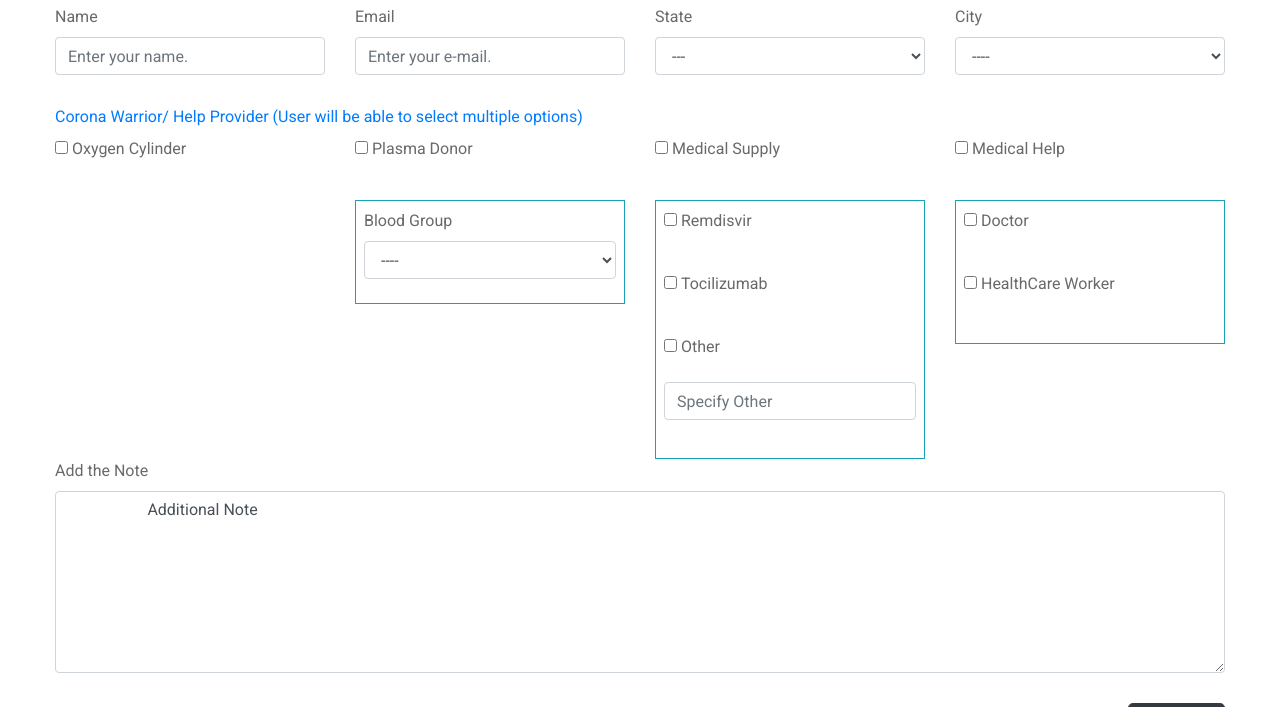
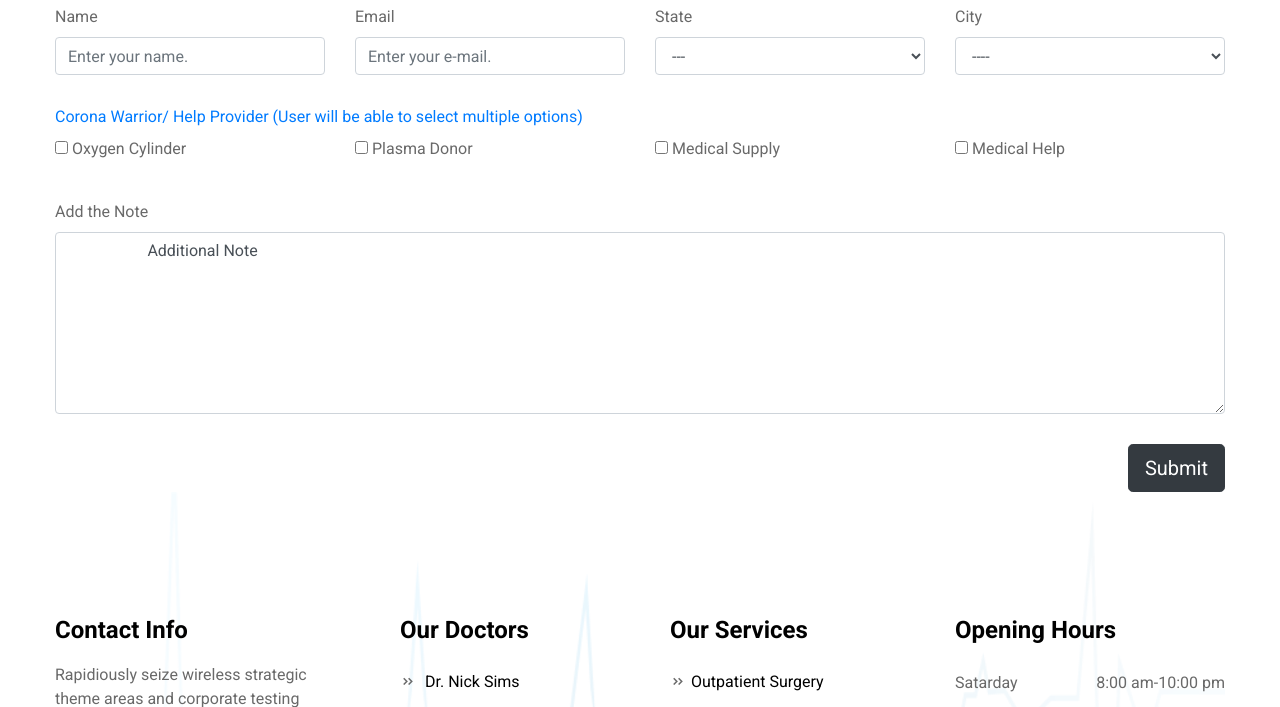
Before and after one commit to lekhaniS/covid_care, a Django app: page /help/ in a window 1280 px wide. Shown: the part 167-874 px from the top of the page. Run offline with Django 3.2, Linux system fonts and the light colour scheme; some libraries are stand-ins or nearby versions.

Commit message:
Added script for checkbox to open their body content.

```diff
--- a/templates/frontend/want_help.html
+++ b/templates/frontend/want_help.html
@@ -52,14 +52,14 @@
             </div>
             <div class="col-md-3">
                 <div class="form-group">
-                    <input id="palsma_donor" type="checkbox" style="width: auto;">
-                    <label for="palsma_donor">Plasma Donor</label>
+                    <input id="plasmadoner_checkbox" type="checkbox" style="width: auto;">
+                    <label for="plasmadoner_checkbox">Plasma Donor</label>
                 </div>
-                <div class="border-info border p-2">
+                <div class="border-info border p-2" id="plasmadoner_body">
 
                 <div class="form-group">
                     <label>Blood Group</label>
-                    <select name="blood_group" class="form-control" required id="">
+                    <select name="blood_group" id="palasma_select" class="form-control" required id="">
                         <option value="">----</option>
                         <option value="">A+</option>
                         <option value="">B+</option>
@@ -69,10 +69,10 @@
             </div>
             <div class="col-md-3">
                 <div class="form-group">
-                    <input id="madical_supply" type="checkbox" style="width: auto;">
-                    <label for="madical_supply">Medical Supply</label>
+                    <input id="madical_supply_checkbox" type="checkbox" style="width: auto;">
+                    <label for="madical_supply_checkbox">Medical Supply</label>
                 </div>
-                <div class="border-info border p-2">
+                <div class="border-info border p-2" id="madical_supply_body">
                     <div class="form-group">
                         <input id="remdisvir" type="checkbox" style="width: auto;">
                         <label for="remdisvir">Remdisvir</label>
@@ -84,26 +84,26 @@
                     <div class="form-group">
                         <input id="other" type="checkbox" style="width: auto;">
                         <label for="other">Other</label>
-                        <div>
-                            <input type="text" class="form-control" placeholder="Specify Other">
+                        <div id="other_medical_body">
+                            <input type="text" id="medical_other_supply" class="form-control" placeholder="Specify Other">
                         </div>
                     </div>
                 </div>
             </div>
             <div class="col-md-3">
                 <div class="form-group">
-                    <input id="hospital_bed" type="checkbox" style="width: auto;">
-                    <label for="hospital_bed">Medical Help</label>
+                    <input id="medical_help_checkbox" type="checkbox" style="width: auto;">
+                    <label for="medical_help_checkbox">Medical Help</label>
                 </div>
-                <div class="border-info border p-2">
+                <div class="border-info border p-2 " id="medical_help_body">
 
                 <div class="form-group">
-                    <input type="checkbox" id="doctor" style="width: auto;">
-                    <label for="doctor">Doctor</label>
+                    <input type="checkbox" id="help_doctor" style="width: auto;">
+                    <label for="help_doctor">Doctor</label>
                 </div>
                 <div class="form-group">
-                    <input type="checkbox" id="add_note" style="width: auto;">
-                    <label for="add_note">HealthCare Worker</label>
+                    <input type="checkbox" id="help_health_care" style="width: auto;">
+                    <label for="help_health_care">HealthCare Worker</label>
                 </div>
                 </div>
             </div>
@@ -119,3 +119,53 @@
         </div>
     </section>
 {% endblock %}
+{% block extra_script %}
+    <script>
+    $(function () {
+        $("#plasmadoner_body").hide();
+        $("#madical_supply_body").hide();
+        $("#other_medical_body").hide();
+        $("#medical_help_body").hide();
+
+        $("#plasmadoner_checkbox").click(function () {
+            if ($(this).is(":checked")) {
+                $("#plasmadoner_body").show();
+            } else {
+                $("#palasma_select").val("");
+                $("#plasmadoner_body").hide();
+            }
+        });
+
+          $("#madical_supply_checkbox").click(function () {
+            if ($(this).is(":checked")) {
+                $("#madical_supply_body").show();
+            } else {
+                $('#remdisvir').prop('checked', false);
+                $('#tocilizumab').prop('checked', false);
+                $('#other').prop('checked', false);
+                $("#medical_other_supply").val("");
+                $("#madical_supply_body").hide();
+                $("#other_medical_body").hide();
+            }
+        });
+         $("#other").click(function () {
+            if ($(this).is(":checked")) {
+                $("#other_medical_body").show();
+            } else {
+                $("#medical_other_supply").val("");
+                $("#other_medical_body").hide();
+            }
+        });
+         $("#medical_help_checkbox").click(function () {
+            if ($(this).is(":checked")) {
+                $("#medical_help_body").show();
+            } else {
+                $('#help_doctor').prop('checked', false);
+                $('#help_health_care').prop('checked', false);
+                $("#medical_help_body").hide();
+            }
+        });
+
+    });
+    </script>
+{% endblock %}
```
